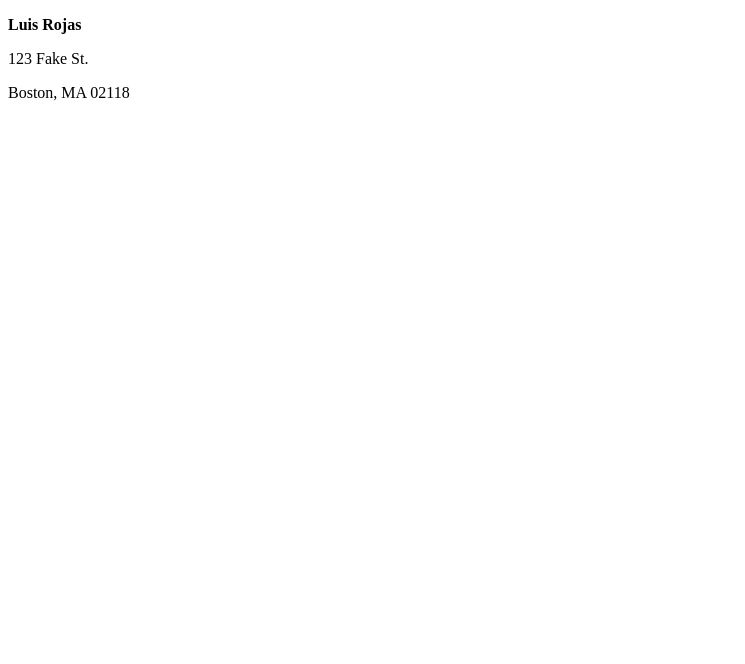
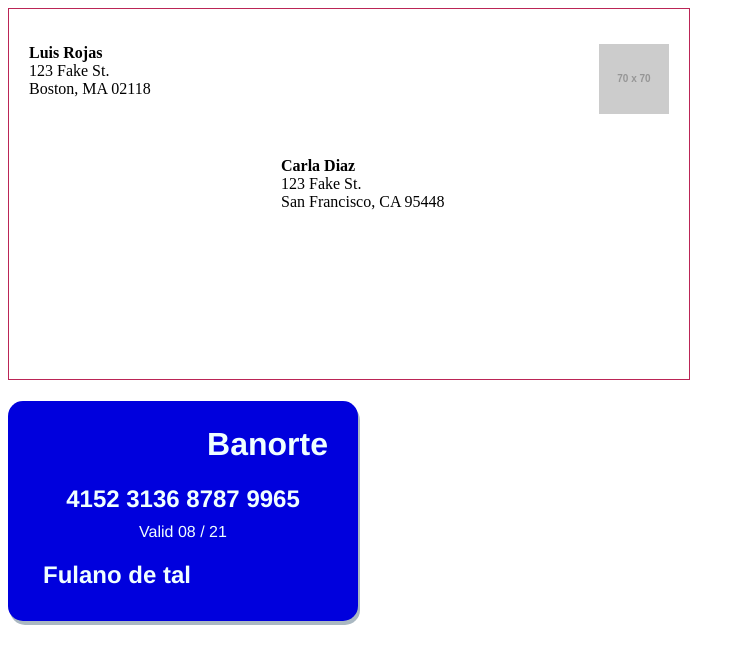
Before and after one commit to luisRojas29/react_exercises, a React app: page / in a window 1280 px wide. Shown: the whole page, without its empty margins (0-745 px from the left). Built offline with nearby package versions, Linux system fonts and the light colour scheme; placeholder pictures from the web are drawn by us.

Commit message:
Se agrega la correspondencia y la tarjeta de credito...

```diff
--- a/public/index.html
+++ b/public/index.html
@@ -28,6 +28,7 @@
       You need to enable JavaScript to run this app.
     </noscript>
     <div id="root"></div>
+    <div id="subroot"></div>
     <!--
       This HTML file is a template.
       If you open it directly in the browser, you will see an empty page.
--- a/src/index.css
+++ b/src/index.css
@@ -57,3 +57,67 @@
     margin-left: 6px;
     font-weight: bold;
 }
+/****************************************/
+.envelope{
+    border: 1px solid #bb2556;
+    height: 370px;
+    width: 680px;
+    position: relative;
+}
+
+.envelope p {
+    margin: 0;
+}
+
+.c-sender{
+    display: inline-block;
+    position: absolute;
+    top: 35px;
+    left: 20px;
+}
+
+.c-receiver{
+    display: inline-block;
+    position: absolute;
+    top: 40%;
+    left: 40%;
+}
+
+.c-stamp{
+    display: inline-block;
+    position: absolute;
+    top: 35px;
+    right: 20px;
+}
+/***************************************/
+.credit-card{
+    background: #0000DD;
+    border-radius: 15px;
+    box-shadow: 2px 4px #aab8c2;
+    color: azure;
+    font-family: "Helvetica", arial, sans-serif;
+    height: 220px;
+    width: 350px;
+}
+
+.bank-name{
+    display: block;
+    text-align: right;
+    padding: 25px 30px 0 0;
+}
+
+.number-card{
+    display: block;
+    margin: 0 auto;
+    text-align: center;
+}
+
+.validation-date{
+    display: block;
+    margin: 10px auto;
+    text-align: center;
+}
+
+.name-card{
+    margin-left: 35px;
+}
--- a/src/index.js
+++ b/src/index.js
@@ -13,6 +13,33 @@
     );
 }
 
+const Stamp = ( {image} ) => {
+    const url = `${image}`;
+    return(
+        <div className="stamp">
+            <img src={url} alt="Stamp"/>
+        </div>
+    );
+}
+
+const Envelope = ( {datos} ) =>{
+    const {from, to, stamp} = datos;
+
+    return(
+      <div className="envelope">
+          <div className="c-sender">
+              <AddressLabel person={from}/>
+          </div>
+          <div className="c-receiver">
+              <AddressLabel person={to}/>
+          </div>
+          <div className="c-stamp">
+              <Stamp image={stamp} />
+          </div>
+      </div>
+    );
+};
+
 let person = {
     name: 'Luis Rojas',
     address:{
@@ -21,6 +48,47 @@
     }
 }
 
+let receiver = {
+    name: 'Carla Diaz',
+    address:{
+        street: '123 Fake St.',
+        city: 'San Francisco, CA 95448'
+    }
+}
+
+let mystamp = 'http://via.placeholder.com/70/FF5265/FFFFFF?text=Stamp';
+
+let correspondencia = {
+    from: person,
+    to: receiver,
+    stamp: mystamp
+}
+/*********************************************************************/
+
+function CreditCard( {cardInfo}){
+    const {name, exp_date, number, bank} = cardInfo;
+
+    return(
+      <div className="credit-card">
+        <h1 className="bank-name">{bank}</h1>
+        <h2 className="number-card">{number}</h2>
+        <p className="validation-date">Valid {exp_date.month} / {exp_date.year}</p>
+        <h2 className="name-card">{name}</h2>
+      </div>
+    );
+}
+
+let tarjeta = {
+    name: 'Fulano de tal',
+    exp_date: {
+        month: '08',
+        year: '21'
+    },
+    number: '4152 3136 8787 9965',
+    bank: 'Banorte'
+}
+
+/*
 function Tweet( {tweet} ){
     return(
         <div className="tweet">
@@ -111,7 +179,8 @@
 const MoreOptionsButton = () => (
     <i className="fa fa-ellipsis more-options-button"></i>
 );
-
-ReactDOM.render( <AddressLabel person={person} />, document.querySelector('#root') );
-
+*/
+//ReactDOM.render( <AddressLabel person={person} />, document.querySelector('#root') );
+ReactDOM.render( <Envelope datos={correspondencia} />, document.querySelector('#root') );
+ReactDOM.render( <CreditCard cardInfo={tarjeta} />, document.querySelector('#subroot') );
 //ReactDOM.render(<Tweet tweet={testTweet}/>, document.querySelector('#root'));
```
